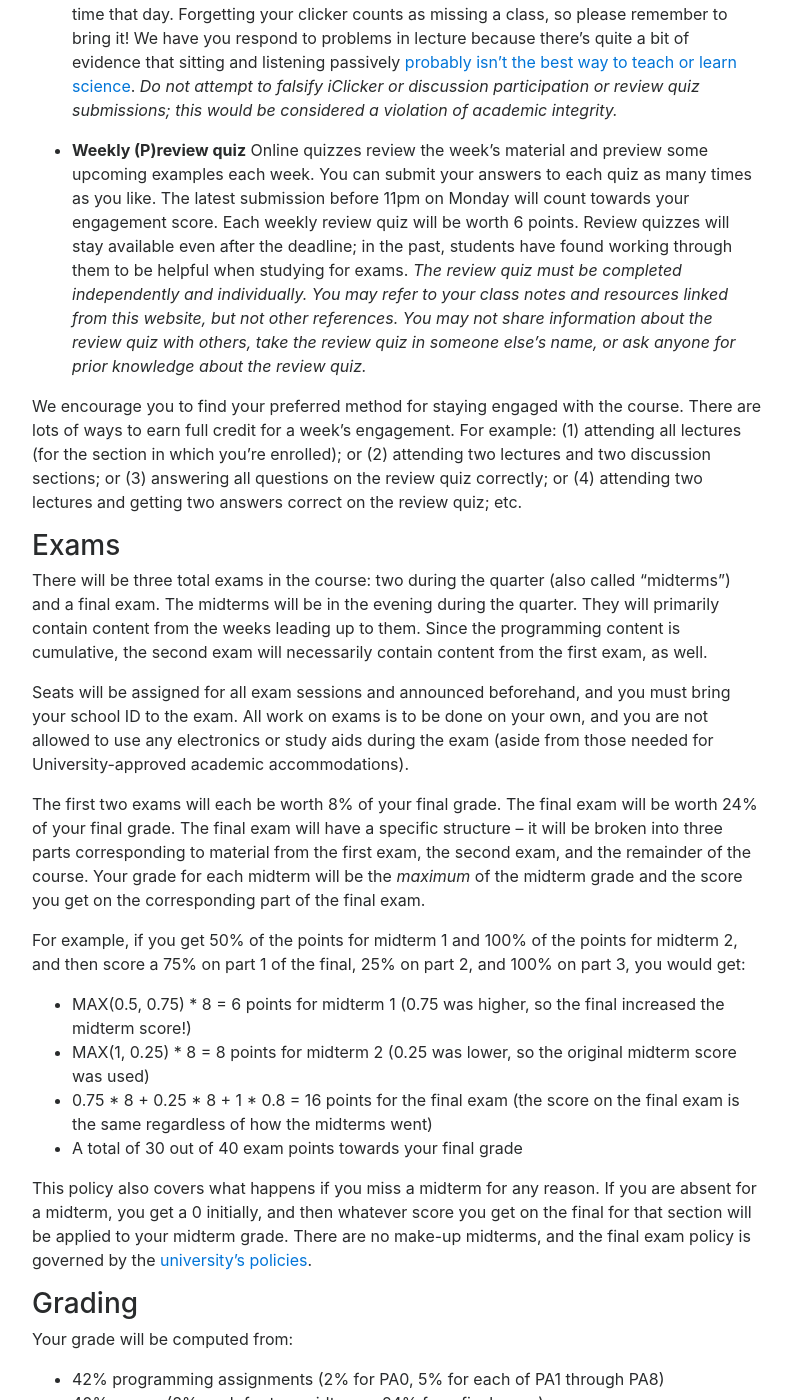
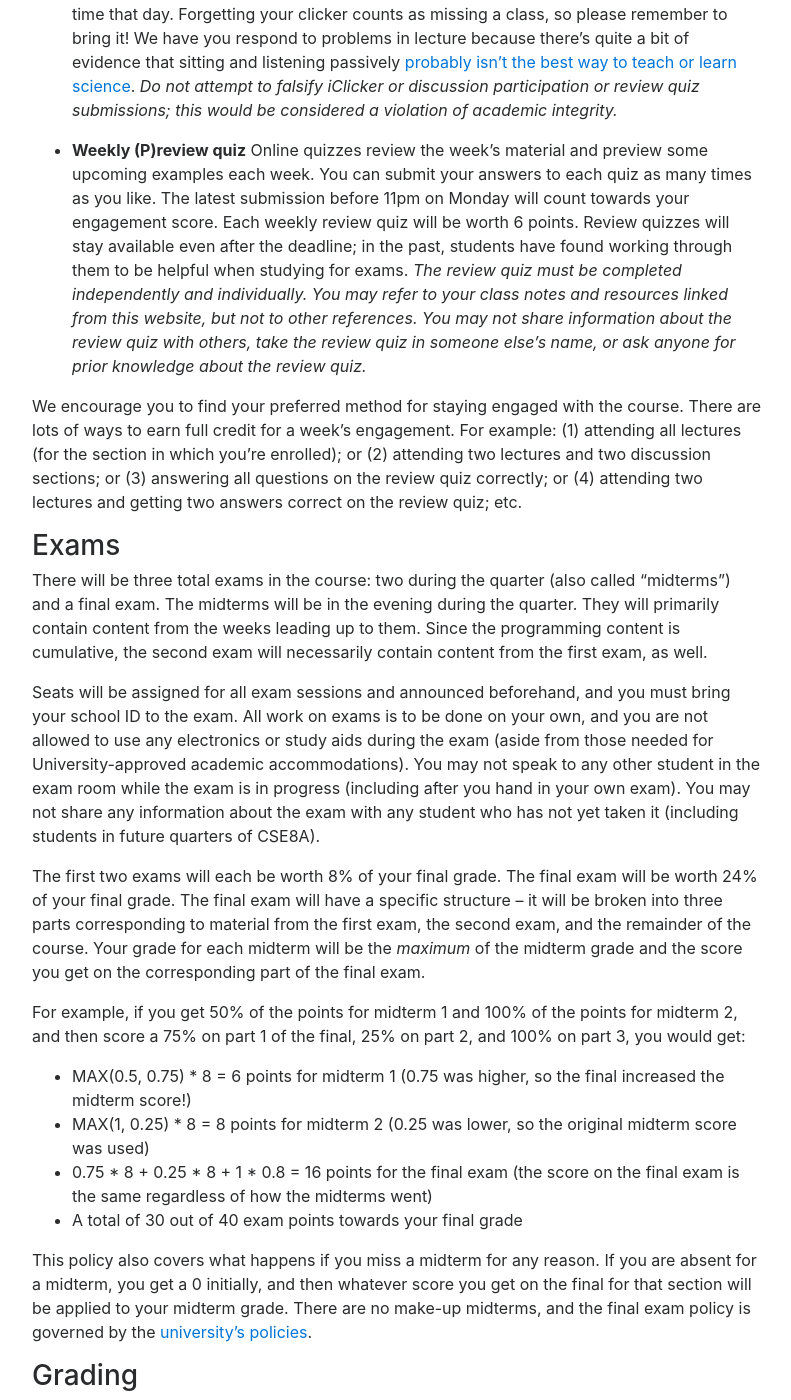
Before and after one commit to ucsd-cse8a-f18/ucsd-cse8a-f18.github.io, a Jekyll site: the page built from index.md, in a window 1280 px wide and 1400 px high, scrolled down 9865 px. Shown: the whole window, without its empty margins (243-1034 px from the left). Built offline with Jekyll 4.4.1, drawn with Linux system fonts in a browser that asks for light colours; nearby versions of some CDN libraries; some of the changed text lies outside the part shown.

Commit message:
Update index.md

```diff
--- a/index.md
+++ b/index.md
@@ -191,8 +191,8 @@ policy on missed exams.
 <a id="staff"></a>
 
 <p>
-<a href="http://cseweb.ucsd.edu/~minnes/index.html">Prof Mia Minnes</a> (Instructor)
-<a href="https://jpolitz.github.io">Prof Joe Gibbs Politz</a> (Instructor)
+<a href="http://cseweb.ucsd.edu/~minnes/index.html" target="_blank">Prof Mia Minnes</a> (Instructor)
+<a href="https://jpolitz.github.io" target="_blank">Prof Joe Gibbs Politz</a> (Instructor)
 </p>
 
 <iframe style="border: none; border-top: 1px solid gray" src="https://docs.google.com/spreadsheets/d/e/2PACX-1vRBt6J84DZl8HwRnBlJfJ-cAW3Vi7VjI5A3X6enkdNRcDclCotOutJim--MJZj_zr9wpyLmGqXy_51t/pubhtml?gid=97371257&amp;single=true&amp;chrome=false;widget=false;"></iframe>
@@ -477,7 +477,7 @@ deadline; in the past, students have found working through them to be helpful wh
 <a id="p:quiz-ai"></a>
 _The review quiz must be completed independently and individually. You may refer to your class notes and resources linked from
 this website,
-but not other references. You may not share information about the review quiz with others, take the review quiz in someone
+but not to other references. You may not share information about the review quiz with others, take the review quiz in someone
 else's name, or ask anyone for prior knowledge about the review quiz._
 
 
@@ -501,6 +501,11 @@ Seats will be assigned for all exam sessions and announced beforehand, and you
 must bring your school ID to the exam. All work on exams is to be done on your
 own, and you are not allowed to use any electronics or study aids during the
 exam (aside from those needed for University-approved academic accommodations).
+You may not speak to any other student in the exam room while the exam is in
+progress (including after you hand in your own exam).  You may not share any
+information about the exam with any student who has not yet taken it (including
+students in future quarters of CSE8A).
+
 
 The first two exams will each be worth 8% of your final grade. The final exam
 will be worth 24% of your final grade. The final exam will have a specific
```
Also changed, not shown: other parts of index.md (+2 -2 lines).
